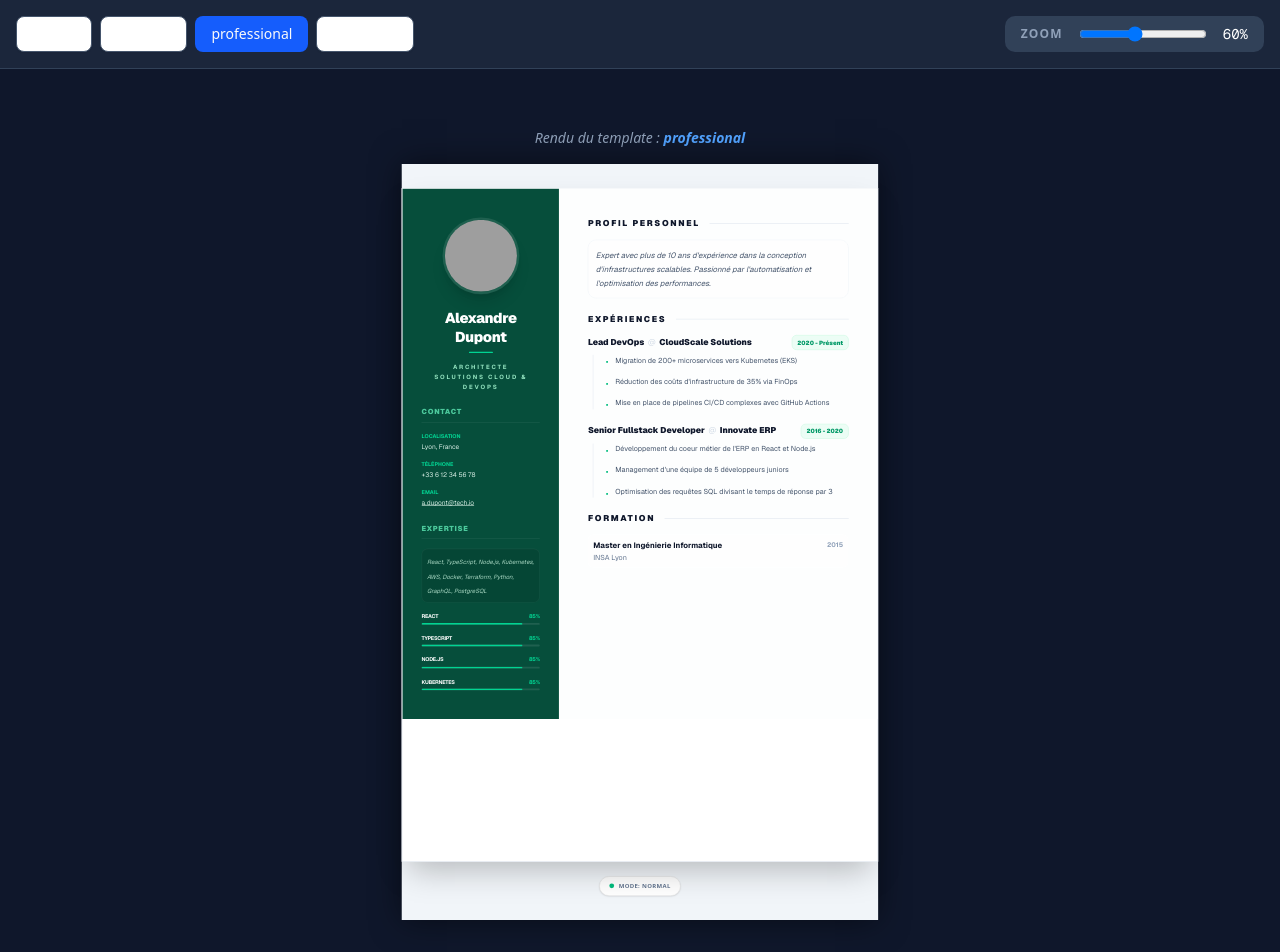
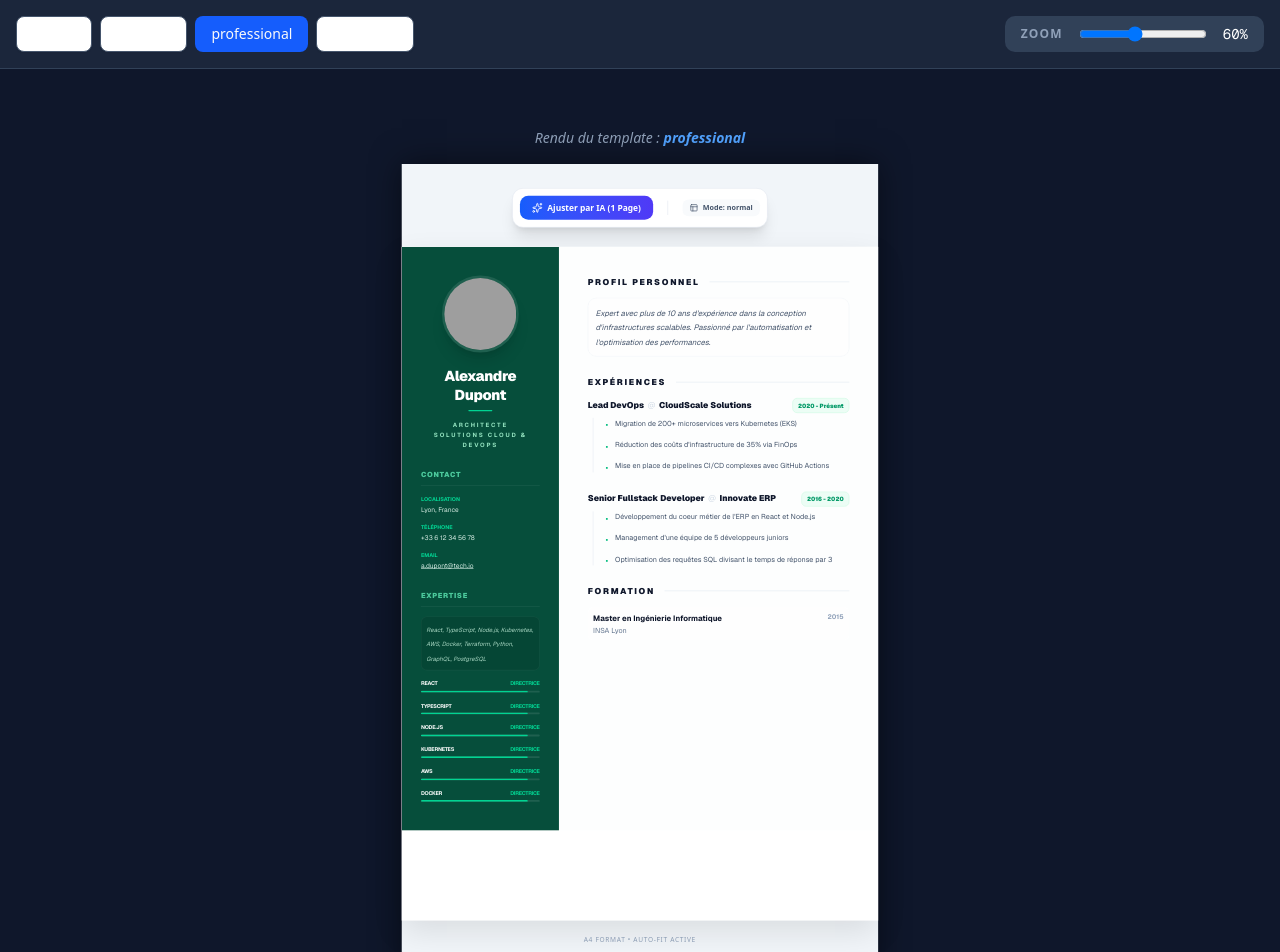
Before and after one commit to NSDKING/coverflowAI, a Next.js app: page /test in a window 1280 px wide. Shown: the top 952 px of the page. Built offline with nearby package versions, Linux system fonts and the light colour scheme; grey boxes are pictures that could not be loaded.

Commit message:
feat: Implement section removal functionality across CV templates with delete buttons

```diff
--- a/src/components/CVRender.tsx
+++ b/src/components/CVRender.tsx
@@ -1,6 +1,7 @@
 'use client';
 
 import React, { useEffect, useRef, useState, useMemo } from 'react';
+import { Sparkles, Trash2, Layout, ZoomIn } from 'lucide-react';
 import { CVData } from '@/utils/types';
 import EditableText from './EditableText';
 
@@ -19,87 +20,108 @@ interface Props {
 
 export default function CVRenderer({ data, templateId, profileImage, onChange }: Props) {
   const contentRef = useRef<HTMLDivElement>(null);
-  const isAdjusting = useRef(false); // Prevents feedback loops
+  const isAdjusting = useRef(false);
 
   const [layoutMode, setLayoutMode] = useState<'normal' | 'tight' | 'extra-tight'>('normal');
   const [scale, setScale] = useState(1);
+  const [isAiLoading, setIsAiLoading] = useState(false);
 
-  // 1. Move the layout variables into a memo to prevent object creation on every render
+  // 1. Define Layout Constants
   const layoutVars = useMemo(() => ({
-    'normal': { gap: '1.5rem', padding: '3rem', itemGap: '1rem' },
-    'tight': { gap: '1rem', padding: '2rem', itemGap: '0.5rem' },
-    'extra-tight': { gap: '0.5rem', padding: '1.5rem', itemGap: '0.25rem' }
+    'normal': { gap: '2rem', padding: '3rem', itemGap: '1rem' },
+    'tight': { gap: '1.2rem', padding: '2rem', itemGap: '0.6rem' },
+    'extra-tight': { gap: '0.6rem', padding: '1.2rem', itemGap: '0.3rem' }
   }[layoutMode]), [layoutMode]);
 
+  // 2. Logic: Auto-Squeeze with Hysteresis (Prevents Jitter)
   useEffect(() => {
     const adjustLayout = () => {
-      // If we are already in the middle of an adjustment, skip to avoid loops
       if (isAdjusting.current) return;
-
       const content = contentRef.current;
       if (!content) return;
 
       const A4_HEIGHT_PX = 1122;
-      const BUFFER = 5; // Ignore tiny overflows
+      const SHRINK_THRESHOLD = A4_HEIGHT_PX + 5;
+      const GROW_THRESHOLD = A4_HEIGHT_PX - 100; // Only grow back if there's significant room
 
       isAdjusting.current = true;
-
-      // We measure the current height without resetting to 'normal' first.
-      // We only reset if the content is significantly too small.
       let currentHeight = content.scrollHeight;
 
-      if (currentHeight > A4_HEIGHT_PX + BUFFER) {
-        if (layoutMode === 'normal') {
-          setLayoutMode('tight');
-        } else if (layoutMode === 'tight') {
-          setLayoutMode('extra-tight');
-        } else if (layoutMode === 'extra-tight' && scale === 1) {
+      // SHRINK LOGIC
+      if (currentHeight > SHRINK_THRESHOLD) {
+        if (layoutMode === 'normal') setLayoutMode('tight');
+        else if (layoutMode === 'tight') setLayoutMode('extra-tight');
+        else if (layoutMode === 'extra-tight' && scale === 1) {
           const finalScale = A4_HEIGHT_PX / currentHeight;
           setScale(Math.max(finalScale, 0.85));
         }
-      } else if (currentHeight < A4_HEIGHT_PX - 100) {
-        // Only expand back if we have massive room, to prevent "vibration"
-        if (scale < 1) {
-          setScale(1);
-        } else if (layoutMode === 'extra-tight') {
-          setLayoutMode('tight');
-        } else if (layoutMode === 'tight') {
-          setLayoutMode('normal');
-        }
+      }
+      // GROW LOGIC (Lazy expansion to prevent loops)
+      else if (currentHeight < GROW_THRESHOLD) {
+        if (scale < 1) setScale(1);
+        else if (layoutMode === 'extra-tight') setLayoutMode('tight');
+        else if (layoutMode === 'tight') setLayoutMode('normal');
       }
 
-      // Short delay before allowing the next adjustment
-      setTimeout(() => {
-        isAdjusting.current = false;
-      }, 100);
+      setTimeout(() => { isAdjusting.current = false; }, 150);
     };
 
-    // Use a small debounce for the ResizeObserver
-    const observer = new ResizeObserver(() => {
-        requestAnimationFrame(adjustLayout);
-    });
+    const observer = new ResizeObserver(() => requestAnimationFrame(adjustLayout));
+    if (contentRef.current) observer.observe(contentRef.current);
+    return () => observer.disconnect();
+  }, [data, templateId, layoutMode, scale]);
 
-    if (contentRef.current) observer.observe(contentRef.current);
+  // 3. AI Fit to Page Function
+  const fitToPageWithAI = async () => {
+    setIsAiLoading(true);
+    try {
+      // Replace with your actual Supabase / AI endpoint
+      const response = await fetch('/api/ai/fit-to-page', {
+        method: 'POST',
+        headers: { 'Content-Type': 'application/json' },
+        body: JSON.stringify({ cvData: data }),
+      });
+      const optimizedData = await response.json();
+      if (onChange) onChange(optimizedData);
+    } catch (error) {
+      console.error("AI adjustment failed", error);
+    } finally {
+      setIsAiLoading(false);
+    }
+  };
 
-    return () => observer.disconnect();
-  }, [data, templateId, layoutMode, scale]); // Logic now reacts to state shifts safely
-
+  // 4. Data Handlers passed to Templates
   const handleUpdate = (path: string, newValue: any) => {
     if (!onChange) return;
     const newData = JSON.parse(JSON.stringify(data));
     const keys = path.split('.');
     let current = newData;
     for (let i = 0; i < keys.length - 1; i++) {
-      const accessKey = isNaN(Number(keys[i])) ? keys[i] : Number(keys[i]);
-      current = current[accessKey];
+      current = current[keys[i]];
     }
-    current[isNaN(Number(keys[keys.length - 1])) ? keys[keys.length - 1] : Number(keys[keys.length - 1])] = newValue;
+    current[keys[keys.length - 1]] = newValue;
     onChange(newData);
+  };
+
+  const removeItem = (path: string, index: number) => {
+    if (!onChange) return;
+    const newData = JSON.parse(JSON.stringify(data));
+    const keys = path.split('.');
+    let current = newData;
+    for (let i = 0; i < keys.length - 1; i++) {
+      current = current[keys[i]];
+    }
+    const targetArray = current[keys[keys.length - 1]];
+    if (Array.isArray(targetArray)) {
+      targetArray.splice(index, 1);
+      onChange(newData);
+    }
   };
 
   const formattedData = {
     ...data,
     handleUpdate,
+    removeItem,
     EditableText
   };
 
@@ -117,14 +139,41 @@ export default function CVRenderer({ data, templateId, profileImage, onChange }:
 
   return (
     <div className="flex flex-col items-center py-10 bg-slate-100 min-h-screen">
+
+      {/* 5. TOP TOOLBAR */}
+      <div className="mb-8 flex items-center gap-4 bg-white p-3 rounded-2xl shadow-xl border border-slate-200">
+        <button
+          onClick={fitToPageWithAI}
+          disabled={isAiLoading}
+          className="flex items-center gap-2 bg-gradient-to-r from-blue-600 to-indigo-600 hover:from-blue-700 hover:to-indigo-700 text-white px-5 py-2.5 rounded-xl font-bold text-sm transition-all hover:scale-105 active:scale-95 disabled:opacity-50 disabled:scale-100"
+        >
+          <Sparkles size={18} className={isAiLoading ? "animate-spin" : ""} />
+          {isAiLoading ? "Analyse en cours..." : "Ajuster par IA (1 Page)"}
+        </button>
+
+        <div className="h-6 w-[1px] bg-slate-200 mx-2" />
+
+        <div className="flex items-center gap-4">
+          <div className="flex items-center gap-2 text-slate-600 text-xs font-bold px-3 py-1.5 bg-slate-50 rounded-lg">
+            <Layout size={14} />
+            <span>Mode: {layoutMode}</span>
+          </div>
+          {scale < 1 && (
+            <div className="flex items-center gap-2 text-amber-600 text-xs font-bold px-3 py-1.5 bg-amber-50 rounded-lg border border-amber-100 animate-in fade-in zoom-in">
+              <ZoomIn size={14} />
+              <span>Zoom: {Math.round(scale * 100)}%</span>
+            </div>
+          )}
+        </div>
+      </div>
+
+      {/* 6. CV CANVAS */}
       <div
-        className="bg-white shadow-2xl border border-slate-200 transition-all duration-500 ease-in-out"
+        className="bg-white shadow-[0_20px_50px_rgba(0,0,0,0.1)] overflow-hidden transition-all duration-700 ease-in-out"
         style={{
           width: '210mm',
           height: '297mm',
-          margin: '0 auto',
           position: 'relative',
-          // Dynamic variables
           ...({
             '--cv-padding': layoutVars.padding,
             '--cv-gap': layoutVars.gap,
@@ -134,28 +183,16 @@ export default function CVRenderer({ data, templateId, profileImage, onChange }:
       >
         <div
           ref={contentRef}
-          className="origin-top transition-transform duration-500 ease-in-out"
-          style={{
-            transform: `scale(${scale})`,
-            width: '100%',
-          }}
+          className="origin-top transition-transform duration-700 cubic-bezier(0.4, 0, 0.2, 1)"
+          style={{ transform: `scale(${scale})`, width: '100%' }}
         >
           {renderTemplate()}
         </div>
       </div>
 
-      {/* Status Indicators */}
-      <div className="mt-6 flex gap-3">
-         <div className="flex items-center gap-2 text-slate-500 text-[10px] font-bold uppercase tracking-wider bg-white px-4 py-2 rounded-full border shadow-sm">
-            <span className={`w-2 h-2 rounded-full ${layoutMode !== 'normal' ? 'bg-amber-500 animate-pulse' : 'bg-emerald-500'}`} />
-            Mode: {layoutMode}
-         </div>
-         {scale < 1 && (
-            <div className="flex items-center gap-2 text-amber-700 text-[10px] font-bold uppercase tracking-wider bg-amber-50 px-4 py-2 rounded-full border border-amber-200 shadow-sm">
-                Compression: {Math.round((1 - scale) * 100)}%
-            </div>
-         )}
-      </div>
+      <p className="mt-6 text-slate-400 text-[11px] font-medium uppercase tracking-widest">
+        A4 Format • Auto-fit active
+      </p>
     </div>
   );
 }
--- a/src/components/templates/Professional.tsx
+++ b/src/components/templates/Professional.tsx
@@ -3,6 +3,7 @@
 import React from 'react';
 import { CVData } from '@/utils/types';
 import EditableText from '../EditableText';
+import { Trash2 } from 'lucide-react';
 
 interface ProfessionalProps {
   data: CVData;
@@ -17,6 +18,12 @@ const Professional: React.FC<ProfessionalProps> = ({ data }) => {
     }
   };
 
+  const removeSectionItem = (path: string, index: number) => {
+    if (data && (data as any).removeItem) {
+      (data as any).removeItem(path, index);
+    }
+  };
+
   const skillsArray = Array.isArray(skills)
     ? skills
     : (typeof skills === 'string' ? (skills as string).split(',') : []);
@@ -26,7 +33,7 @@ const Professional: React.FC<ProfessionalProps> = ({ data }) => {
 
       {/* SIDEBAR GAUCHE - EMERALD DARK */}
       <aside
-        className="w-[33%] bg-[#064e3b] text-white flex flex-col transition-all"
+        className="w-[33%] bg-[#064e3b] text-white flex flex-col transition-all relative"
         style={{ paddingTop: 'var(--cv-padding)', paddingBottom: 'var(--cv-padding)' }}
       >
 
@@ -84,14 +91,14 @@ const Professional: React.FC<ProfessionalProps> = ({ data }) => {
                </div>
 
               <div style={{ display: 'flex', flexDirection: 'column', gap: 'var(--cv-item-gap)' }}>
-                {skillsArray.slice(0, 4).map((skill, i) => (
+                {skillsArray.slice(0, 6).map((skill, i) => (
                   <div key={i} className="space-y-1">
                     <div className="flex justify-between text-[9px] uppercase font-bold tracking-tighter">
                       <span>{skill}</span>
-                      <span className="text-emerald-400">85%</span>
+                      <span className="text-emerald-400">Directrice</span>
                     </div>
                     <div className="h-[3px] bg-white/10 w-full rounded-full overflow-hidden">
-                       <div className="h-full bg-emerald-400 w-[85%] rounded-full" />
+                       <div className="h-full bg-emerald-400 w-[90%] rounded-full" />
                     </div>
                   </div>
                 ))}
@@ -103,7 +110,7 @@ const Professional: React.FC<ProfessionalProps> = ({ data }) => {
 
       {/* CONTENU DROIT - MAIN CONTENT */}
       <main
-        className="w-[67%] text-slate-800 bg-slate-50/30 transition-all"
+        className="w-[67%] text-slate-800 bg-slate-50/30 transition-all overflow-y-auto"
         style={{ padding: 'var(--cv-padding)', display: 'flex', flexDirection: 'column', gap: 'var(--cv-gap)' }}
       >
 
@@ -122,13 +129,21 @@ const Professional: React.FC<ProfessionalProps> = ({ data }) => {
           <div style={{ display: 'flex', flexDirection: 'column', gap: 'var(--cv-gap)' }}>
             {experiences.map((exp, i) => (
               <div key={i} className="group relative">
+                {/* Delete Button */}
+                <button
+                  onClick={() => removeSectionItem('experiences', i)}
+                  className="absolute -left-10 top-0 opacity-0 group-hover:opacity-100 text-slate-300 hover:text-red-500 transition-all p-2"
+                >
+                  <Trash2 size={16} />
+                </button>
+
                 <div className="flex justify-between items-baseline mb-2">
                   <h3 className="text-sm font-black text-slate-900 flex items-center gap-1.5">
                     <EditableText value={exp.role} onSave={(v) => onSave(`experiences.${i}.role`, v)} />
                     <span className="text-slate-300 font-light">@</span>
                     <EditableText value={exp.company} onSave={(v) => onSave(`experiences.${i}.company`, v)} />
                   </h3>
-                  <span className="text-[10px] font-black text-emerald-600 bg-emerald-50 px-2 py-1 rounded-md border border-emerald-100">
+                  <span className="text-[10px] font-black text-emerald-600 bg-emerald-50 px-2 py-1 rounded-md border border-emerald-100 shrink-0">
                     <EditableText value={exp.duration} onSave={(v) => onSave(`experiences.${i}.duration`, v)} />
                   </span>
                 </div>
@@ -161,7 +176,13 @@ const Professional: React.FC<ProfessionalProps> = ({ data }) => {
         <Section title="Formation">
           <div style={{ display: 'flex', flexDirection: 'column', gap: 'var(--cv-item-gap)' }}>
             {education.map((edu, i) => (
-              <div key={i} className="p-2 bg-white/50 rounded-lg border border-transparent hover:border-slate-100">
+              <div key={i} className="group relative p-2 bg-white/50 rounded-lg border border-transparent hover:border-slate-100">
+                <button
+                  onClick={() => removeSectionItem('education', i)}
+                  className="absolute -left-10 top-1/2 -translate-y-1/2 opacity-0 group-hover:opacity-100 text-slate-300 hover:text-red-500 transition-all p-2"
+                >
+                  <Trash2 size={14} />
+                </button>
                 <div className="flex justify-between items-start">
                   <div>
                     <h4 className="font-bold text-slate-900 text-[13px]">
@@ -184,9 +205,8 @@ const Professional: React.FC<ProfessionalProps> = ({ data }) => {
   );
 };
 
-// Helper Section component
 const Section = ({ title, children }: { title: string; children: React.ReactNode }) => (
-  <section>
+  <section className="relative">
     <div className="flex items-center gap-4 mb-4">
       <h2 className="text-[14px] font-black text-slate-900 uppercase tracking-[0.2em] shrink-0">{title}</h2>
       <div className="h-[1px] bg-slate-200 flex-1" />
```
Also changed, not shown: src/components/templates/Classic.tsx (+30 -11 lines), src/components/templates/MinimalAts.tsx (+25 -3 lines), src/components/templates/PrimeAts.tsx (+31 -13 lines), src/app/generate/page.tsx (line endings or trailing spaces).
